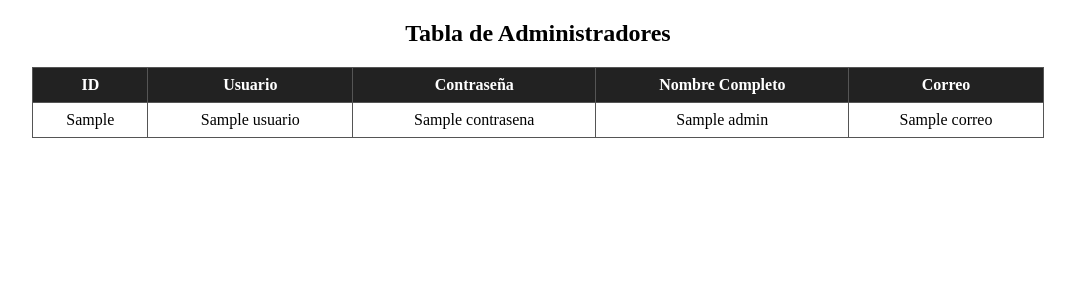
After one commit to David382191/PROJECTO_FINAL_PROTITIPO001, a Flask app: template front-end/templates/registro-usuario.html in a window 1280 px wide. The commit adds this page. Shown: the top 300 px of the page, without its empty margins (102-1177 px from the left). Run offline with Flask 3, Linux system fonts and the light colour scheme; the template is opened without the code that fills it: most values are stand-ins (such as "Sample title", 1, 10 or a date in 2020).

Commit message:
Sprint3
Hola, este es el nuevo Sprint del proyecto final.

```diff
--- a/front-end/app.py
+++ b/front-end/app.py
@@ -1,26 +1,17 @@
 ## Alfonso Espinoza.
-
+###########################################################################################
 ##Aquí primero vamos a traer las librerías que usaremos aquí.
 from flask import Flask, render_template, request, redirect, session
-import mysql.connector
+import mysql.connector ##esto de acá esuna libreria...negro
 
-
+from database.db import get_connection   # <<--- IMPORTAMOS LA BD
+###########################################################################################
 # CREAR APP DE FLASK
 app = Flask(__name__)
 #Esta es una contraseña que usaremos más tarde.
 app.secret_key = "clave_super_secreta_123"
-
-
-# Conexión a la BD
-conexion = mysql.connector.connect(
-    host="localhost",
-    port=3307,
-    user="root",
-    password="12345",
-    database="base_ejemplo_prueba"
-)
-
-
+###########################################################################################
+###########################################################################################
 @app.route("/", methods=["GET", "POST"])
 def login():
     if request.method == "POST":
@@ -30,39 +21,51 @@ def login():
         #Aquí vamos a necesitar usar consultas SQL, por lo que
         # necesitamremos abrir un lugar donde ejecutarlas,
         # eso lo que hace esto de aquí abajo.
+        conexion = get_connection()
         cursor = conexion.cursor(dictionary=True)
 
         #de esta forma podemos hacer consultas a la base de datos SQL como esta.
         #Los %s evitan SQL Injection. Mientras que se leeran los valores que enviamos.
-        cursor.execute("SELECT * FROM users a WHERE username=%s AND password=%s",
+        cursor.execute("SELECT * FROM administrador_secretaria a WHERE usuario=%s AND contrasena=%s",
                        (usuario, password))
 
         admin = cursor.fetchone()
+        cursor.close()
+        conexion.close()
 
         ##Aquí es donde funciona el redirecionamiento.
         if admin:
-            session["admin_id"] = admin["id"]
+            session["admin_id"] = admin["idAdmin"]
             ##Si todo está bien, nos enviará a este lugar. Aquí es donde podemos cambiarlo.
-            return redirect("/templates/home")
+            return redirect("/home")
         else:
             return render_template("login.html", error="Usuario o contraseña incorrectos")
 
     return render_template("login.html")
-
-
+###########################################################################################
+###########################################################################################
+@app.route("/home")
+def home():
+    if "admin_id" not in session:
+        return redirect("/")
+    return render_template("home.html")
+###########################################################################################
+###########################################################################################
 @app.route("/panel")
 def panel():
     if "admin_id" not in session:
         return redirect("/")
-
     return render_template("panel.html")
-
-
+###########################################################################################
+###########################################################################################
 @app.route("/logout")
 def logout():
     session.clear()
     return redirect("/")
-
-
+###########################################################################################
+###########################################################################################
 if __name__ == "__main__":
     app.run(debug=True)
+###########################################################################################
+###########################################################################################
+##Listo, Roberto, terminamos aquí.
--- a/front-end/templates/home.html
+++ b/front-end/templates/home.html
@@ -68,6 +68,11 @@
                 </div>
             </a>
         </div>
+        <!-- BOTON DE SALIDA -->
+        <form action="/logout">
+            <button type="submit">Salir al Login</button>
+        </form>
+        <!-- BOTON DE SALIDA -->
 
     </div>
 </div>
--- /dev/null
+++ b/front-end/templates/registro-usuario.html
@@ -0,0 +1,49 @@
+<!DOCTYPE html>
+<html lang="es">
+<head>
+    <meta charset="UTF-8">
+    <title>Lista de Administradores</title>
+    <style>
+        table {
+            width: 80%;
+            margin: auto;
+            border-collapse: collapse;
+        }
+        th, td {
+            border: 1px solid #555;
+            padding: 8px;
+            text-align: center;
+        }
+        th {
+            background-color: #222;
+            color: white;
+        }
+    </style>
+</head>
+<body>
+
+    <h2 style="text-align:center;">Tabla de Administradores</h2>
+
+    <table>
+        <tr>
+            <th>ID</th>
+            <th>Usuario</th>
+            <th>Contraseña</th>
+            <th>Nombre Completo</th>
+            <th>Correo</th>
+        </tr>
+
+        {% for admin in admins %}
+        <tr>
+            <td>{{ admin.idAdmin }}</td>
+            <td>{{ admin.usuario }}</td>
+            <td>{{ admin.contrasena }}</td>
+            <td>{{ admin.nombreCompleto }}</td>
+            <td>{{ admin.correo }}</td>
+        </tr>
+        {% endfor %}
+    </table>
+
+</body>
+</html>
+<!--  Esta vaina de acá son los estiolos. -->
```
Also changed, not shown: front-end/controllers/registro-usuario.py (added, +13 -0 lines), front-end/database/db.py (added, +11 -0 lines), front-end/routes/home_routes.py (added, +9 -0 lines), front-end/routes/usuarios_routes.py (added, +9 -0 lines), front-end/templates/login.html (+13 -11 lines), front-end/routes/mensajes_routes.py (added).
